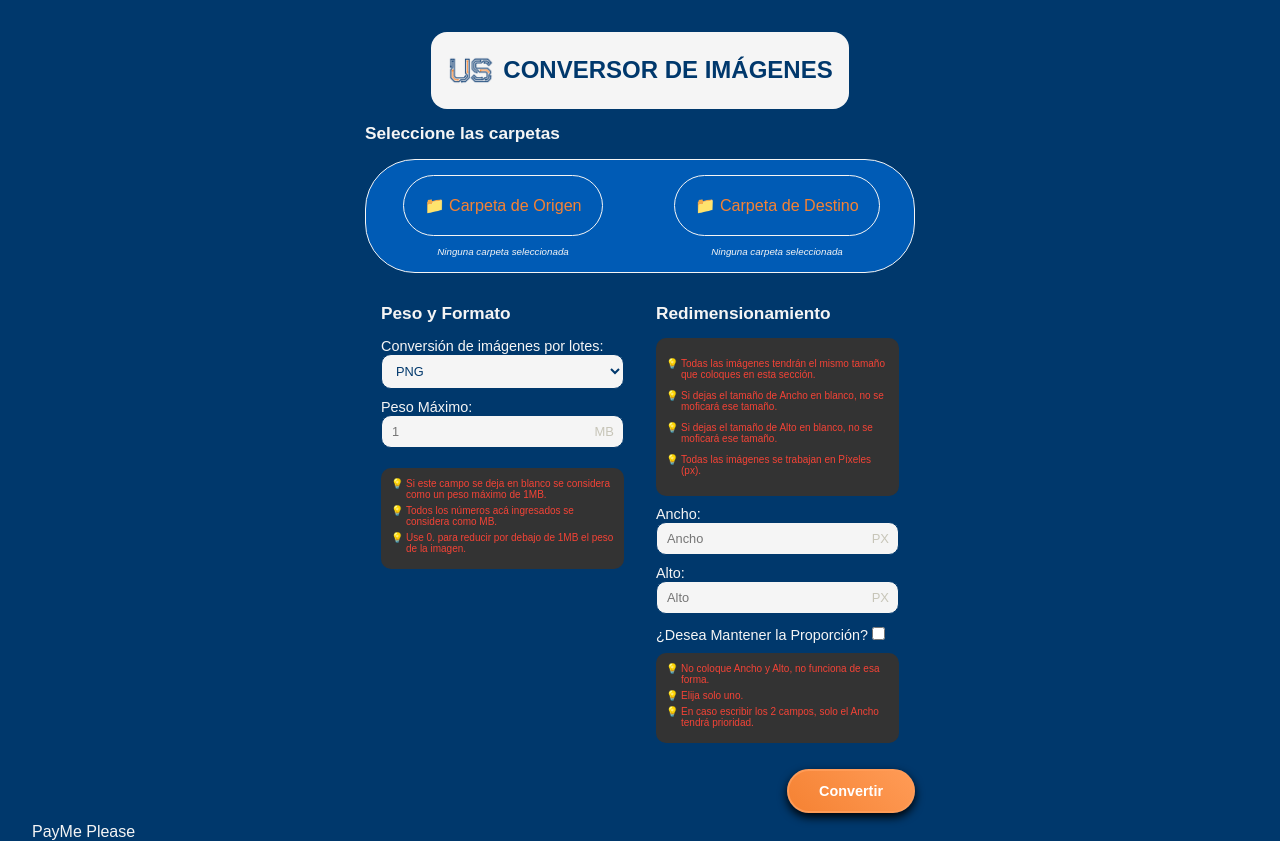
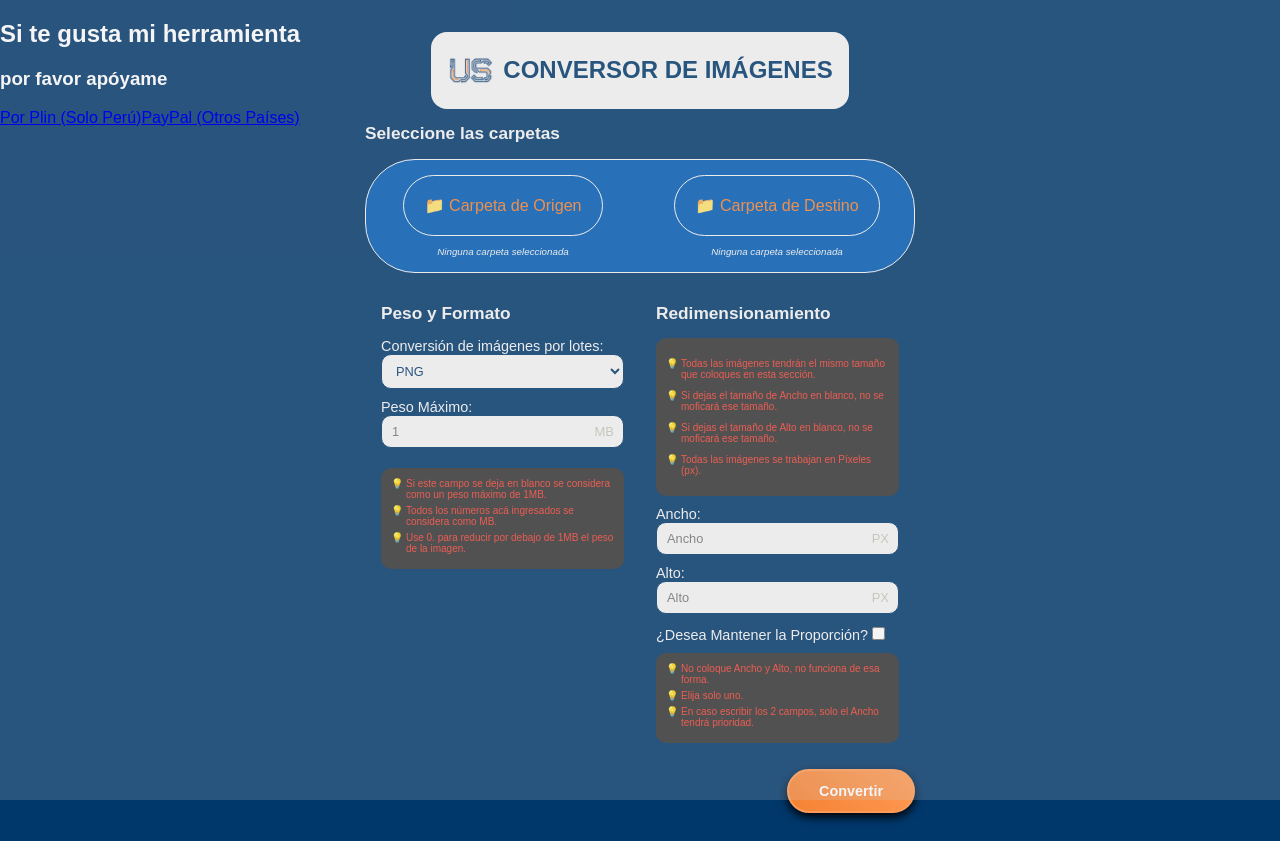
Before and after one commit to raulferreyra/image-convertor, a Vue app in the folder frontend/: page / in a window 1280 px wide. Built offline with nearby package versions, Linux system fonts and the light colour scheme; a web font is replaced by a local one.

Commit message:
Init Overflow

```diff
--- a/frontend/src/components/Donations.vue
+++ b/frontend/src/components/Donations.vue
@@ -1,5 +1,26 @@
 <template>
-    PayMe Please
+    <div class="overflow">
+        <div class="frame">
+            <div class="message">
+                <h2 class="title">Si te gusta mi herramienta</h2>
+                <h3 class="subtitle">por favor apóyame</h3>
+                <a href="https://" target="_blank" rel="noopener noreferrer">Por Plin (Solo Perú)</a>
+                <a href="https://" target="_blank" rel="noopener noreferrer">PayPal (Otros Países)</a>
+            </div>
+        </div>
+    </div>
 </template>
 
-<style lang="css" scoped></style>
+<style lang="css" scoped>
+.overflow {
+    position: absolute;
+    top: 0;
+    left: 0;
+    background: rgba(200, 200, 200, .2);
+    width: 100%;
+    height: 100%;
+    overflow: hidden;
+    display: flex;
+    transition: all .3s ease-in-out;
+}
+</style>
```
